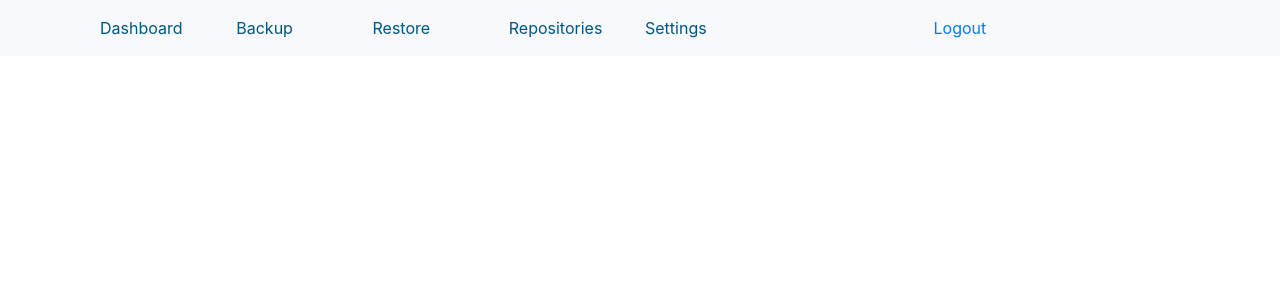
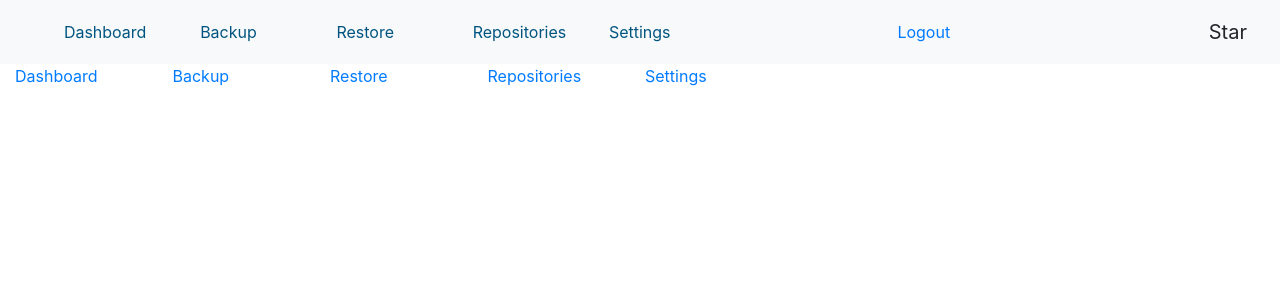
Before and after one commit to XXL6/uniback, a Flask app: page /home in a window 1280 px wide. Shown: the top 300 px of the page. Run offline with Flask 2, Linux system fonts and the light colour scheme; some libraries are stand-ins or nearby versions.

Commit message:
Misc improvements

```diff
--- a/uniback/main/routes.py
+++ b/uniback/main/routes.py
@@ -1,10 +1,11 @@
-from flask import render_template, Blueprint
+from flask import render_template, Blueprint, url_for
+from flask_login import login_required, current_user
 
 main = Blueprint('main', '__name__')
 
 
-@main.route('/')
 @main.route('/dashboard')
 @main.route('/home')
+#@login_required
 def home():
     return render_template('main.html')
--- a/uniback/static/app_layout.css
+++ b/uniback/static/app_layout.css
@@ -1,4 +1,9 @@
-.navbar .nav-pills >li >a {
+.app-header {
+    color: #ffffff;
+    background-color: #ffffff;
+}
+
+.navbar .nav-pills > li > a {
     color: #005580
 }
 
--- a/uniback/static/global.css
+++ b/uniback/static/global.css
@@ -1,7 +1,3 @@
 body {
 
 }
-
-.global-header {
-    color: #aaaaaa
-}
--- a/uniback/templates/app_layout.html
+++ b/uniback/templates/app_layout.html
@@ -2,8 +2,9 @@
     all the necessary packages like bootstrap, etc. -->
 {% extends "global_layout.html" %}
 {% block app_content %}
-<link rel="stylesheet" href="{{ url_for('static', filename='app_layout.css') }}">
-<header class="global-header">
+<link type="text/css" rel="stylesheet" href="{{ url_for('static', filename='app_layout.css') }}">
+<body>
+    <header class="app-header">
         <nav class="navbar navbar-expand-md navbar-light bg-light">
             <div class="container">
                 <!-- <a class="nav-item nav-link" href="{{ url_for('main.home') }}">Home</a> -->
@@ -16,9 +17,18 @@
                 </ul>
                 <a class="nav-item nav-link col-md-3" href="{{ url_for('users.logout') }}">Logout</a>
             </div>
+            <button type="button" class="btn btn-default btn-lg">
+              <i class="glyphicon glyphicon-star"></i> Star
+            </button>
         </nav>
+        <ul class="nav nav-pills col-md-9">
+            <li class="active col-md-2"><a href="#">Dashboard</a></li>
+            <li class="col-md-2"><a href="#">Backup</a></li>
+            <li class="col-md-2"><a href="#">Restore</a></li>
+            <li class="col-md-2"><a href="#">Repositories</a></li>
+            <li class="col-md-2"><a href="#">Settings</a></li>
+        </ul>
     </header>
-<body>
     {% block content %}{% endblock content%}
     <div class="col-md-8">
         {% with messages = get_flashed_messages(with_categories=true) %}
--- a/uniback/templates/global_layout.html
+++ b/uniback/templates/global_layout.html
@@ -6,8 +6,8 @@
     <meta charset="UTF-8">
     <title>Uniback</title>
     <meta name="viewport" content="width=device-width, initial-scale=1">
-    <link rel="stylesheet" href="{{ url_for('static', filename='bootstrap.css') }}">
-    <link rel="stylesheet" href="{{ url_for('static', filename='global.css') }}">
+    <link type="text/css" rel="stylesheet" href="{{ url_for('static', filename='bootstrap.css') }}">
+    <link type="text/css" rel="stylesheet" href="{{ url_for('static', filename='global.css') }}">
 </head>
 {% block app_content %}
 {% endblock app_content %}
--- a/uniback/users/routes.py
+++ b/uniback/users/routes.py
@@ -7,6 +7,7 @@
 users = Blueprint('users', '__name__')
 
 
+@users.route('/', methods=['GET', 'POST'])
 @users.route('/login', methods={'GET', 'POST'})
 def login():
     if current_user.is_authenticated:
```
Also changed, not shown: uniback/__init__.py (+4 -3 lines), 2 other files. Lines whose indentation alone changed are shown as unchanged.
